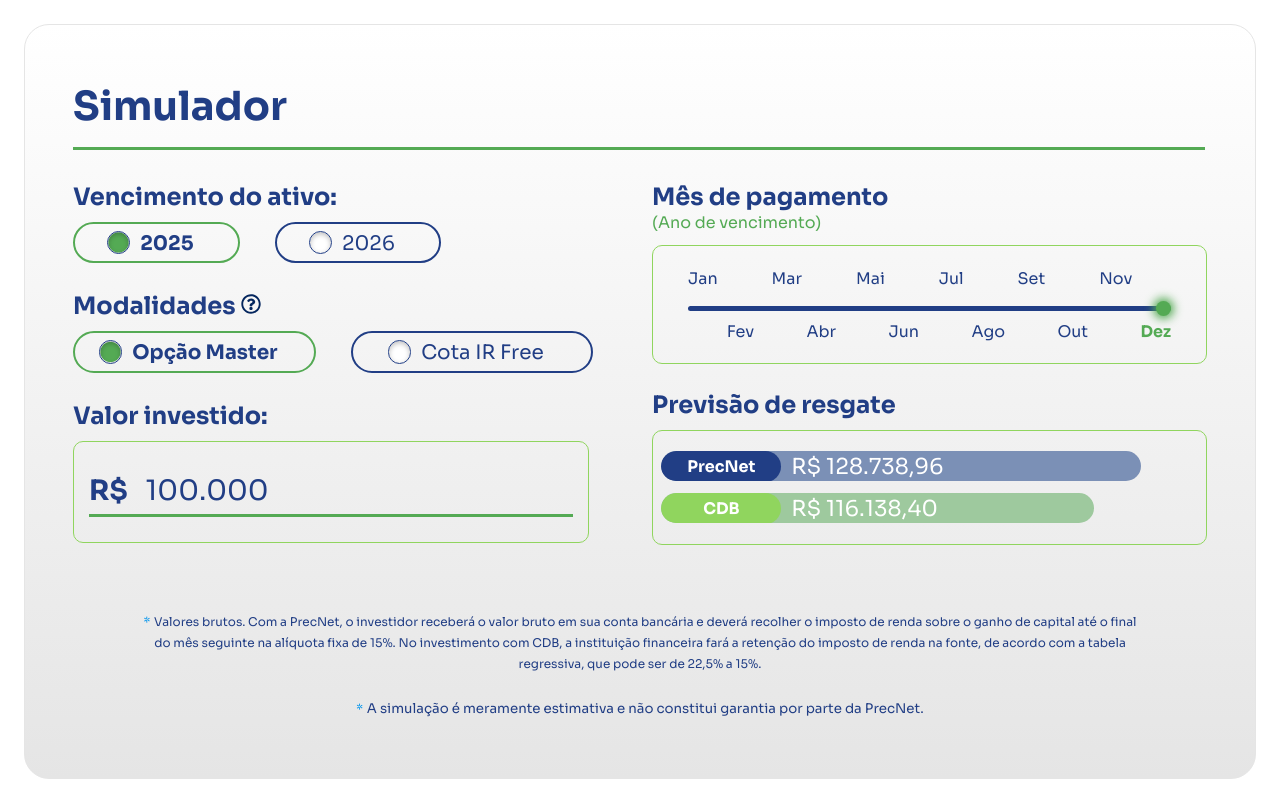
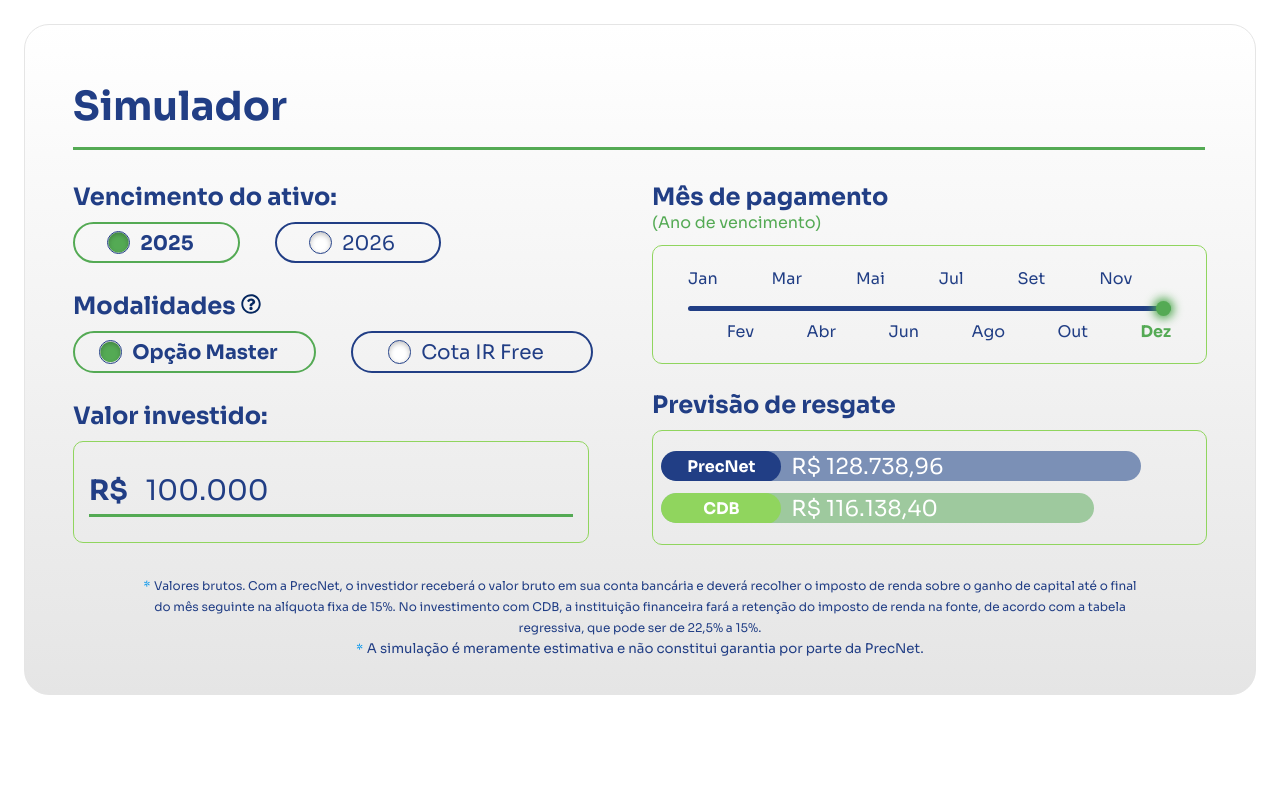
Before and after one commit to lucassdantas/precatory_rentability_simulator, a PHP site: page / in a window 1280 px wide. Shown: the top 786 px of the page. After the commit the page ends 695 px from the top, so only its background shows below. Run offline with PHP 8.4, Linux system fonts and the light colour scheme.

Commit message:
change padding of collumns and rows

```diff
--- a/style.css
+++ b/style.css
@@ -152,12 +152,12 @@ body{
 }
 #simulatorContainer .row{
     display:flex;
-    margin:0 0 24px 0;
+    margin:0 0 0 0;
 }
 
 #simulatorContainer .col{
     flex-direction:column;
-    padding:12px;
+    padding:12px 12px 0;
 }
 
 #simulatorContainer .col50{
```
